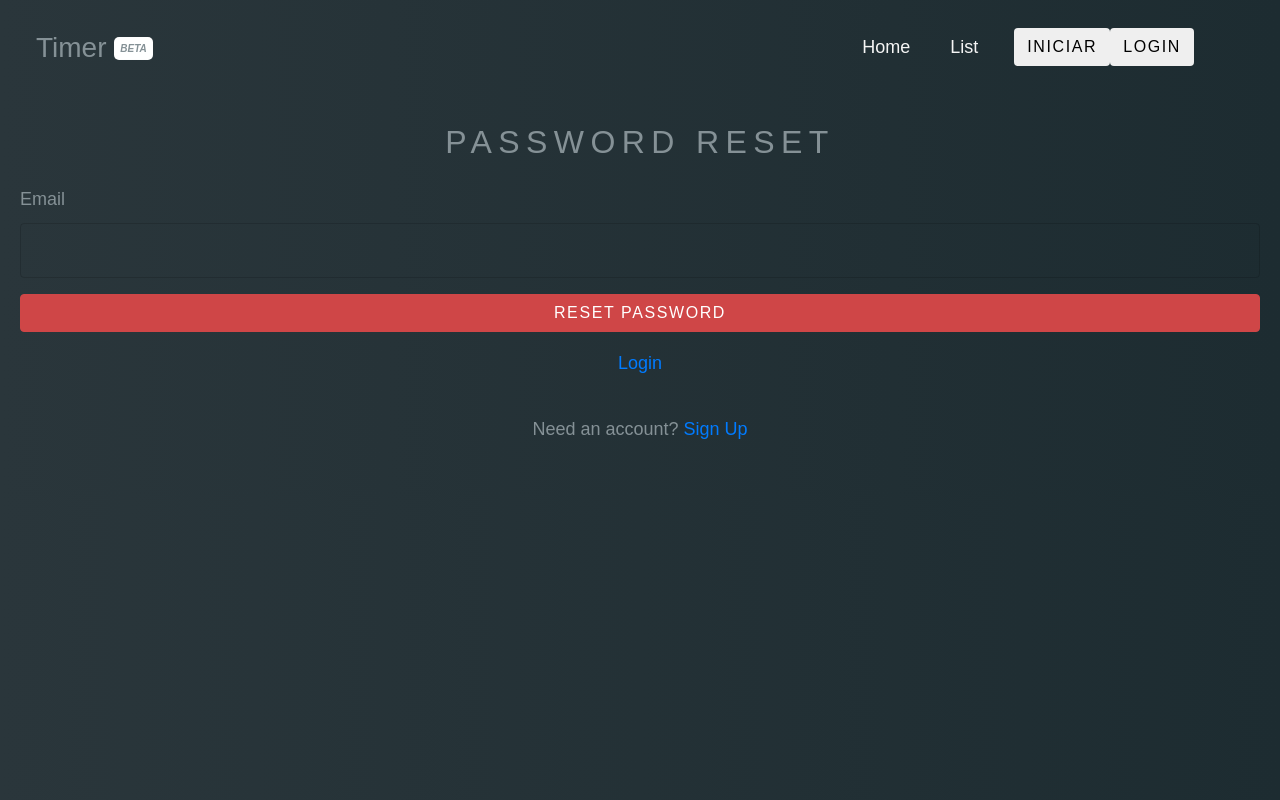
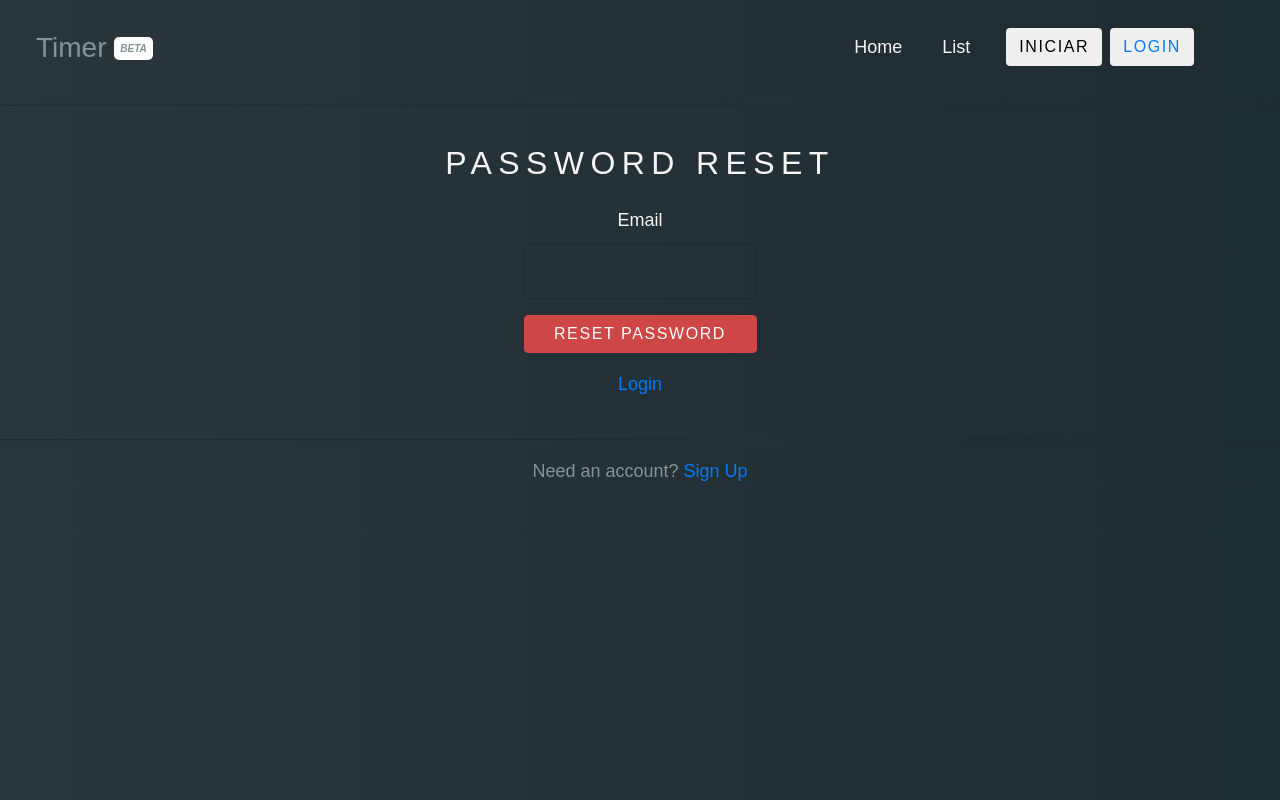
Before and after one commit to Serphp/Spomodoro, a React (Vite) app: page /forgot-password in a window 1280 px wide. Built offline with nearby package versions, Linux system fonts and the light colour scheme; no server answers.

Commit message:
Update Auth components & Sorting files & Update classes

```diff
--- a/components/Login.jsx
+++ b/components/Auth/Login.jsx
@@ -1,20 +1,16 @@
 import React, { useRef, useState, useContext } from "react"
 import { Form, Button, Card, Alert } from "react-bootstrap"
-import { AuthContext } from "../src/Context/AuthContext"
-import { Link } from "react-router-dom"
+import { AuthContext } from "../../src/Context/AuthContext"
+import { Link, redirect } from "react-router-dom"
 
 export default function Login() {
   const emailRef = useRef()
   const passwordRef = useRef()
   const { Signin } = useContext(AuthContext);
-  //const { timer, toggleTimer } = useContext(TimerContext);
-
-  console.log(Signin);
 
   const [error, setError] = useState("")
   const [loading, setLoading] = useState(false)
-  //const history = useHistory()
-  //const Redirect = true;
+
 
   async function handleSubmit(e) {
     e.preventDefault()
@@ -22,18 +18,19 @@ export default function Login() {
       setError("")
       setLoading(true)
       await Signin(emailRef.current.value, passwordRef.current.value)
-      //return <Redirect to="/" />;
+      return redirect("/login");
     } catch {
       setError("Failed to log in")
     }
-
     setLoading(false)
   }
 
+  console.log(handleSubmit);
+
   return (
     <>
-      <Card>
-        <Card.Body>
+      <div className="boxcontainer2">
+
           <h2 className="text-center mb-4">Log In</h2>
           {error && <Alert variant="danger">{error}</Alert>}
           <Form onSubmit={handleSubmit}>
@@ -45,15 +42,15 @@ export default function Login() {
               <Form.Label>Password</Form.Label>
               <Form.Control type="password" ref={passwordRef} required />
             </Form.Group>
-            <Button disabled={loading} className="w-100" type="submit">
+            <Button disabled={loading} className="w-100 mt-3" type="submit">
               Log In
             </Button>
           </Form>
           <div className="w-100 text-center mt-3">
             <Link to="/forgot-password">Forgot Password?</Link>
           </div>
-        </Card.Body>
-      </Card>
+
+      </div>
       <div className="w-100 text-center mt-2">
         Need an account? <Link to="/signup">Sign Up</Link>
       </div>
--- /dev/null
+++ b/components/Auth/Signup.jsx
@@ -0,0 +1,63 @@
+import React, { useRef, useState, useContext } from "react"
+import { Form, Button, Card, Alert } from "react-bootstrap"
+import { AuthContext } from "../../src/Context/AuthContext"
+import { Link, redirect } from "react-router-dom"
+
+export default function Signup() {
+    const emailRef = useRef()
+    const passwordRef = useRef()
+    const passwordConfirmRef = useRef()
+    const { signup } = useContext(AuthContext);
+    const [error, setError] = useState("")
+    const [loading, setLoading] = useState(false)
+    //const history = useHistory()
+
+    async function handleSubmit(e) {
+      e.preventDefault()
+
+      if (passwordRef.current.value !== passwordConfirmRef.current.value) {
+        return setError("Passwords do not match")
+      }
+
+      try {
+        setError("")
+        setLoading(true)
+        await signup(emailRef.current.value, passwordRef.current.value)
+        return redirect("/")
+      } catch {
+        setError("Failed to create an account")
+      }
+      setLoading(false)
+    }
+
+    return (
+      <>
+        <div className="boxcontainer2">
+
+            <h2 className="text-center mb-4">Sign Up</h2>
+            {error && <Alert variant="danger">{error}</Alert>}
+            <Form onSubmit={handleSubmit}>
+              <Form.Group id="email">
+                <Form.Label>Email</Form.Label>
+                <Form.Control type="email" ref={emailRef} required />
+              </Form.Group>
+              <Form.Group id="password">
+                <Form.Label>Password</Form.Label>
+                <Form.Control type="password" ref={passwordRef} required />
+              </Form.Group>
+              <Form.Group id="password-confirm">
+                <Form.Label>Password Confirmation</Form.Label>
+                <Form.Control type="password" ref={passwordConfirmRef} required />
+              </Form.Group>
+              <Button disabled={loading} className="w-100 mt-4" type="submit">
+                Sign Up
+              </Button>
+            </Form>
+
+        </div>
+        <div className="w-100 text-center mt-2">
+          Already have an account? <Link to="/login">Log In</Link>
+        </div>
+      </>
+    )
+  }
--- a/components/Auth/forgot-password.jsx
+++ b/components/Auth/forgot-password.jsx
@@ -29,7 +29,7 @@ export default function ForgotPassword() {
   return (
     <>
 
-        <Card.Body>
+        <div className="boxcontainer2">
           <h2 className="text-center mb-4">Password Reset</h2>
           {error && <Alert variant="danger">{error}</Alert>}
           {message && <Alert variant="success">{message}</Alert>}
@@ -45,7 +45,7 @@ export default function ForgotPassword() {
           <div className="w-100 text-center mt-3">
             <Link to="/login">Login</Link>
           </div>
-        </Card.Body>
+        </div>
 
       <div className="w-100 text-center mt-3">
         Need an account? <Link to="/signup">Sign Up</Link>
--- a/components/Main/Navbar.jsx
+++ b/components/Main/Navbar.jsx
@@ -43,7 +43,8 @@ export const NavBar = () => {
             <li className="nav-item">
                 <a className="nav-link">
                     <button className='btn' onClick={toggleTimer}>{timer.isRunning ? 'Pausar' : 'Iniciar'}</button>
-                    <button className='btn' onClick={toggleTimer}>{timer.isRunning ? 'Logout' : 'Login'}</button>
+                    {/* <button className='btn' onClick={toggleTimer}>{timer.isRunning ? 'Logout' : 'Login'}</button> */}
+                    <button className='btn ml-2'><Link to="/login"> Login </Link></button>
                 </a>
                 </li>
             </ul>
--- a/src/App.jsx
+++ b/src/App.jsx
@@ -1,7 +1,6 @@
 import '../src/styles/global.scss'
 import Contador from '../components/Timer';
 import '../src/styles/bootstrap.min.css'
-import User from '../components/Login';
 
 function App() {
 
@@ -15,8 +14,6 @@ function App() {
       {/* <TaskList/> */}
       <Contador handleTimerComplete/>
       {/* <Settings/> */}
-
-      <User/>
 
       {/* <section className="probootstrap-section probootstrap-scene-1 probootstrap-bg-dark">
       <div className="container ">
--- a/src/styles/global.scss
+++ b/src/styles/global.scss
@@ -184,18 +184,17 @@ nav {
     align-items: center;
     justify-content: center;
     margin: auto;
-    padding: 50px;
+    padding: 40px;
     text-align: center;
     color: whitesmoke;
-    background-repeat: no-repeat;
-    background-size: cover;
-    background-position: center;
-    border: #d7d7d70e solid 1px;
-    border-radius: 5px;
+    //border: #d7d7d738 solid 1px;
+    border-top: #1d2c31 solid 1px;
+    border-bottom: #1d2c31 solid 1px;
+    box-shadow: 0 0 5px 0 rgba(0, 0, 0, 0.101);
+    transition: all 1s ease;
+    //border-radius: 5px;
     &:hover {
-        //background-color: #e1e1e1;
-        box-shadow: 0 0 10px 0 rgba(255, 255, 255, 0.5);
-        //color: #000;
+        box-shadow: 0 0 10px 0 rgba(0, 0, 0, 0.101);
     }
 }
 
```
Also changed, not shown: src/main.jsx (+10 -0 lines).
